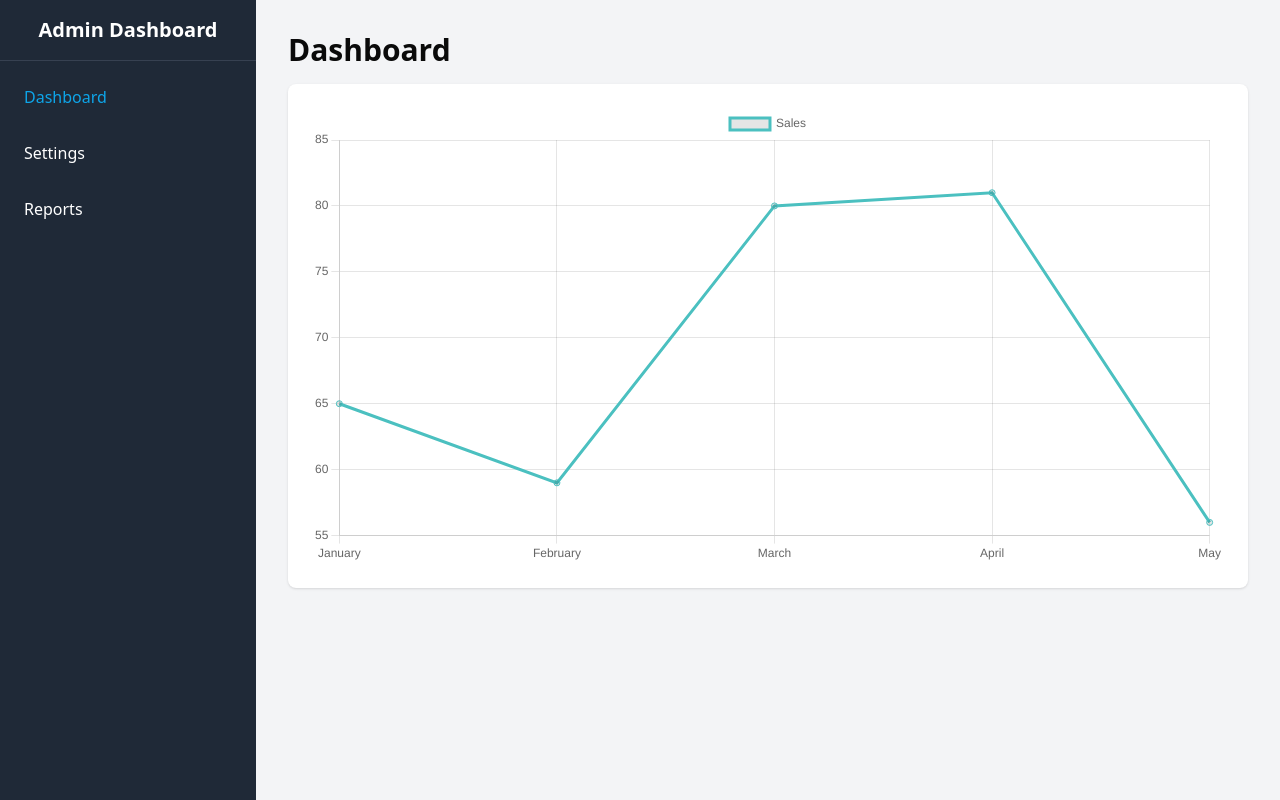
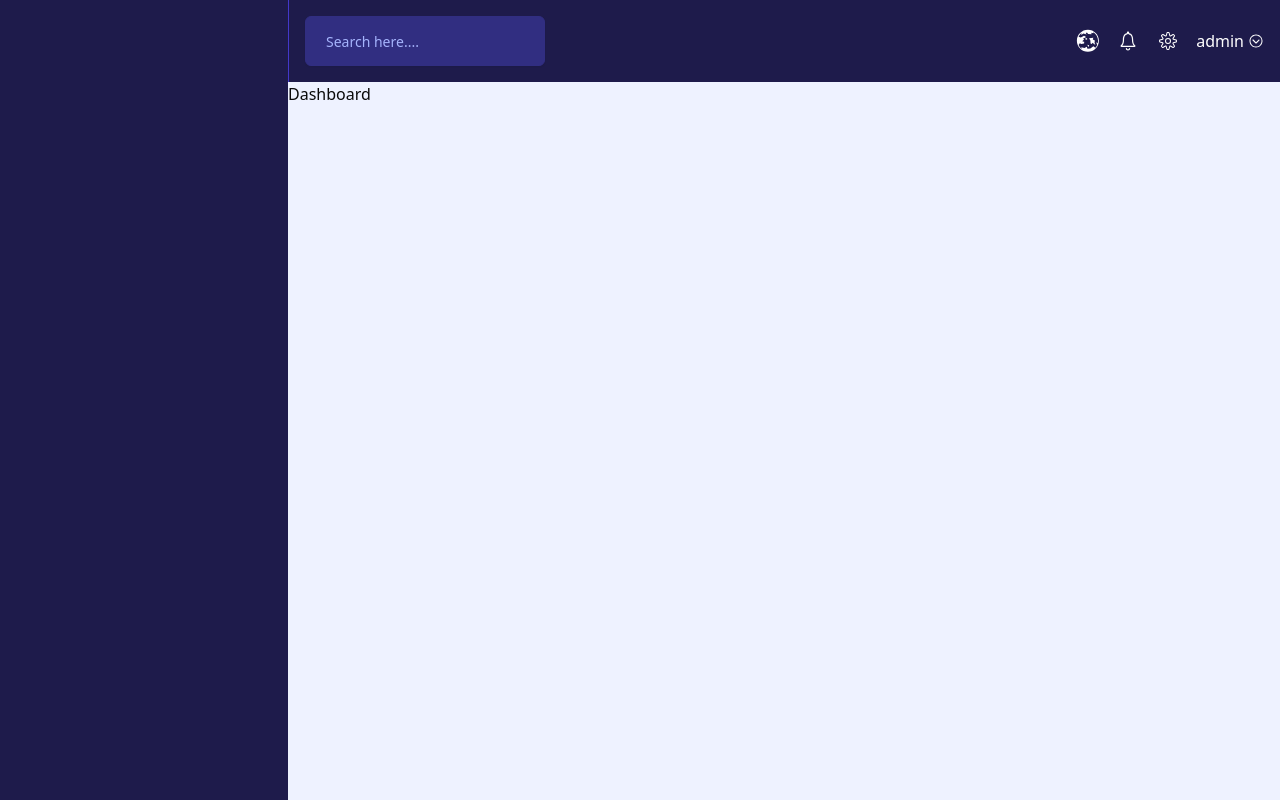
Before and after one commit to romanfarooq/sweepstakes-betting-website, a React (Vite) app: page /admin/dashboard in a window 1280 px wide. Built offline with nearby package versions, Linux system fonts and the light colour scheme; no server answers.

Commit message:
add updated Admin Layout and upper header

```diff
--- a/src/App.jsx
+++ b/src/App.jsx
@@ -59,6 +59,10 @@ const router = createBrowserRouter([
     element: <AdminLayout />,
     children: [
       {
+        index: true,
+        element: <Navigate to="dashboard" replace={true} />,
+      },
+      {
         path: "dashboard",
         element: <Dashboard />,
       },
--- a/src/components/Dashboard.jsx
+++ b/src/components/Dashboard.jsx
@@ -1,45 +1,9 @@
-import { Line } from "react-chartjs-2";
-import {
-  Chart as ChartJS,
-  CategoryScale,
-  LinearScale,
-  PointElement,
-  LineElement,
-  Title,
-  Tooltip,
-  Legend,
-} from "chart.js";
-
-// Register the components
-ChartJS.register(
-  CategoryScale,
-  LinearScale,
-  PointElement,
-  LineElement,
-  Title,
-  Tooltip,
-  Legend,
-);
+// import React from 'react'
 
 export default function Dashboard() {
-  const data = {
-    labels: ["January", "February", "March", "April", "May"],
-    datasets: [
-      {
-        label: "Sales",
-        data: [65, 59, 80, 81, 56],
-        fill: false,
-        borderColor: "rgba(75,192,192,1)",
-      },
-    ],
-  };
-
   return (
     <div>
-      <h1 className="mb-4 text-3xl font-semibold">Dashboard</h1>
-      <div className="rounded-lg bg-white p-6 shadow">
-        <Line data={data} />
-      </div>
+      Dashboard
     </div>
-  );
+  )
 }
--- a/src/components/Header.jsx
+++ b/src/components/Header.jsx
@@ -5,6 +5,7 @@ import { useAuth } from "@/contexts/AuthContext";
 import { doSignInWithGoogle, doSignOut } from "@/firebase/auth";
 import { BadgeDollarSign } from "lucide-react";
 import { Link, useNavigate } from "react-router-dom";
+import Logo from "./Logo";
 
 function Header() {
   const { userLoggedIn } = useAuth();
@@ -17,13 +18,7 @@ function Header() {
 
   return (
     <div className="hidden h-full items-center justify-between border-b border-gray-600 bg-gray-800 bg-primary px-6 py-6 text-white md:flex md:gap-6 lg:px-12">
-      <Link
-        to="/home"
-        className="flex items-center justify-center text-xl font-bold lg:text-2xl xl:text-3xl"
-      >
-        <BadgeDollarSign className="mr-2 size-7 lg:size-10" />
-        <span> Sweep Stakes</span>
-      </Link>
+      <Logo />
       <div className="flex items-center justify-center gap-10">
         <NavLinkList />
         {userLoggedIn ? (
--- /dev/null
+++ b/src/components/Logo.jsx
@@ -0,0 +1,16 @@
+import { BadgeDollarSign } from 'lucide-react'
+import { Link } from 'react-router-dom'
+
+export default function Logo() {
+  return (
+    <div>
+      <Link
+        to="/home"
+        className="flex items-center justify-center text-xl font-bold lg:text-2xl xl:text-3xl"
+      >
+        <BadgeDollarSign className="mr-2 size-7 lg:size-10" />
+        <span> Sweep Stakes</span>
+      </Link>
+    </div>
+  )
+}
--- /dev/null
+++ b/src/components/SideNavigationBar.jsx
@@ -0,0 +1,13 @@
+// import React from 'react'
+
+// import Logo from "./Logo";
+
+export default function SideNavigationBar() {
+  return (
+    <div className="bg-indigo-950 text-white w-72 h-screen">
+     <div>
+
+     </div>
+    </div>
+  )
+}
--- /dev/null
+++ b/src/components/UpperNavigationBar.jsx
@@ -0,0 +1,47 @@
+// import React from 'react'
+import { GiWorld } from "react-icons/gi";
+import { IoIosNotificationsOutline,IoIosArrowDropdown } from "react-icons/io";
+import { CiSettings } from "react-icons/ci";
+import { Input } from "@/components/ui/input";
+
+
+import {
+  DropdownMenu,
+  DropdownMenuContent,
+  DropdownMenuItem,
+  DropdownMenuLabel,
+  DropdownMenuSeparator,
+  DropdownMenuTrigger,
+} from "@/components/ui/dropdown-menu";
+
+export default function UpperNavigationBar() {
+  return (
+    <div className="w-full border-l border-indigo-700 bg-indigo-950 text-white">
+      <div className="flex items-center justify-between p-4">
+        <div className="flex w-3/12">
+          <Input
+            placeholder="Search here...."
+            className="border-indigo-900 bg-indigo-900 px-5 py-6 outline-none placeholder:text-indigo-300"
+          />
+        </div>
+        <div className="flex gap-4 text-2xl cursor-pointer">
+          <GiWorld />
+          <IoIosNotificationsOutline className="animate-swing" />
+          <CiSettings />
+          <div className="text-base">
+          <DropdownMenu className="">
+            <DropdownMenuTrigger className="flex items-center gap-1 cursor-pointer"><span>admin</span><IoIosArrowDropdown/></DropdownMenuTrigger>
+            <DropdownMenuContent className="bg-indigo-950">
+              <DropdownMenuLabel className="cursor-pointer">My Account</DropdownMenuLabel>
+              <DropdownMenuSeparator />
+              <DropdownMenuItem className="hover:bg-indigo-900 focus:bg-indigo-900 cursor-pointer">Profile</DropdownMenuItem>
+              <DropdownMenuItem className="hover:bg-indigo-900 focus:bg-indigo-900 cursor-pointer">Password</DropdownMenuItem>
+              <DropdownMenuItem className="hover:bg-indigo-900 focus:bg-indigo-900 cursor-pointer">Logout</DropdownMenuItem>
+            </DropdownMenuContent>
+          </DropdownMenu>
+          </div>
+        </div>
+      </div>
+    </div>
+  );
+}
--- a/src/index.css
+++ b/src/index.css
@@ -36,6 +36,8 @@
     scrollbar-width: thin;
     scrollbar-color: #4b5563 #1f2937; /* bg-gray-600 for thumb, bg-gray-800 for track */
     scroll-behavior: smooth; /* Smooth scrolling */
+    /* overflow-x: hidden; Hide horizontal scrollbar */
+
   }
 
   *::-webkit-scrollbar {
--- a/src/layouts/AdminLayout.jsx
+++ b/src/layouts/AdminLayout.jsx
@@ -1,32 +1,19 @@
-import { Outlet, NavLink } from "react-router-dom";
+// import React from 'react'
+import SideNavigationBar from "@/components/SideNavigationBar"
+import UpperNavigationBar from "@/components/UpperNavigationBar"
+import { Outlet } from "react-router-dom"
 
-function AdminLayout() {
+export default function AdminLayout() {
   return (
-    <div className="flex h-screen">
-      {/* Sidebar */}
-      <aside className="w-64 bg-gray-800 text-white flex flex-col">
-        <div className="p-4 text-center font-bold text-xl border-b border-gray-700">
-          Admin Dashboard
-        </div>
-        <nav className="flex flex-col gap-4 p-4">
-          <NavLink to="/admin/dashboard" className="hover:bg-gray-700 p-2 rounded">
-            Dashboard
-          </NavLink>
-          <NavLink to="/admin/settings" className="hover:bg-gray-700 p-2 rounded">
-            Settings
-          </NavLink>
-          <NavLink to="/admin/reports" className="hover:bg-gray-700 p-2 rounded">
-            Reports
-          </NavLink>
-        </nav>
-      </aside>
+    <div className="flex">
+      <nav className="flex">
+        <SideNavigationBar/>
 
-      {/* Main Content */}
-      <main className="flex-grow bg-gray-100 p-8">
-        <Outlet />
+      </nav>
+      <main className="flex flex-col bg-indigo-50 w-screen">
+      <UpperNavigationBar/>
+        <Outlet/>
       </main>
     </div>
-  );
+  )
 }
-
-export default AdminLayout;
--- a/tailwind.config.js
+++ b/tailwind.config.js
@@ -12,9 +12,16 @@ export default {
           "25%": { transform: "translateY(-2px)" }, // Move up 5px
           "75%": { transform: "translateY(2px)" }, // Move down 5px
         },
+        swing: {
+          '0%, 100%': { transform: 'rotate(0deg)' },
+          '25%': { transform: 'rotate(10deg)' },
+          '50%': { transform: 'rotate(-10deg)' },
+          '75%': { transform: 'rotate(5deg)' },
+        },
       },
       animation: {
         "bounce-updown": "bounceUpDown 0.8s ease-in-out infinite", // 1s duration
+        "swing": 'swing 1s ease-in-out infinite',
       },
       borderRadius: {
         lg: "var(--radius)",
```
